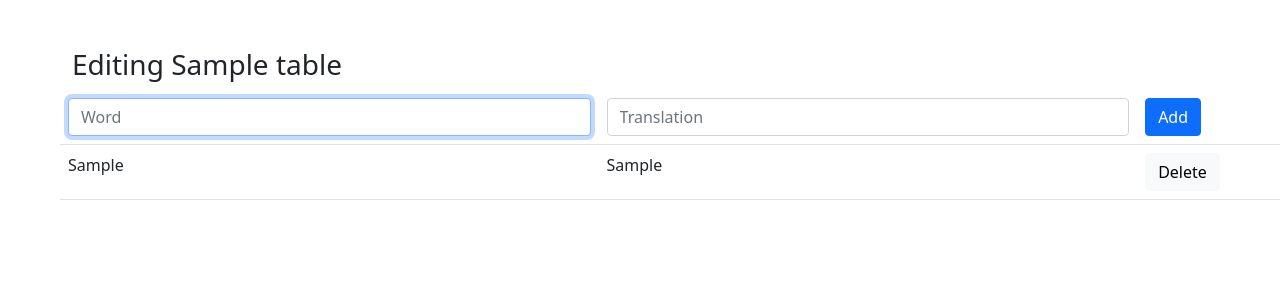
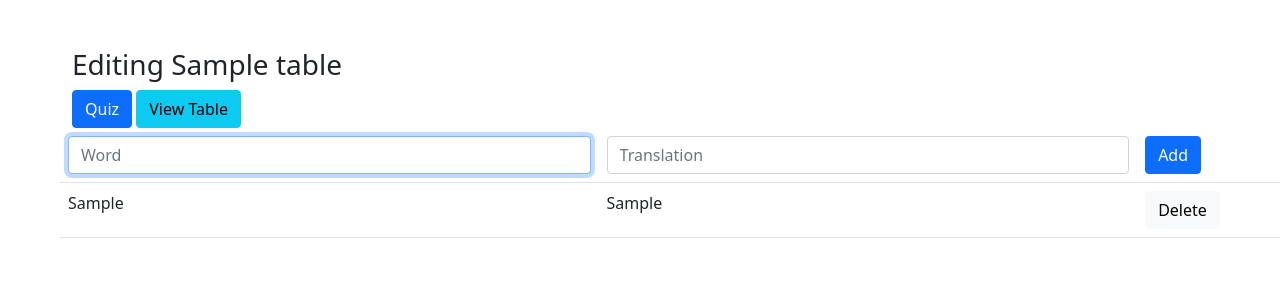
Before and after one commit to nm96/mensable, a Flask app: template mensable/templates/edit_table.html in a window 1280 px wide; the page is wider, and only the part inside the window is pictured. Shown: the part 66-366 px from the top of that part. Run offline with Flask 2, Linux system fonts and the light colour scheme; the template is opened without the code that fills it: values that come from a table or form of the project are taken from there, others are empty; tables that the repository leaves empty hold one stand-in row (values such as "Sample post").

Commit message:
Tweak documentation, add link buttons to edit table page

```diff
--- a/mensable/api.py
+++ b/mensable/api.py
@@ -164,7 +164,6 @@ def quiz(language_name, table_name):
     """Test a user's knowledge of the words in a table with a randomized quiz"""
 
     if request.method == "GET":
-
         table = Table.query.filter_by(name=table_name).first()
 
         if not table:
@@ -172,7 +171,7 @@ def quiz(language_name, table_name):
             return redirect("/")
 
         if "to_test" not in session:
-            # Load list of word pairs IDs to learn as session variable
+            # Load (random!) list of word pair IDs to learn as session variable
             all_word_pair_ids = [word_pair.id for word_pair in table.words]
             session["to_test"] = sample(all_word_pair_ids,
                                         min(5, len(all_word_pair_ids)))
@@ -197,7 +196,6 @@ def quiz(language_name, table_name):
             return render_template("quiz.html", table=table,
                     word_pair=word_pair)
 
-
     elif request.method == "POST":
         word_pair_id = session["to_test"][0]
         word_pair = WordPair.query.filter_by(id=word_pair_id).first()
--- a/mensable/models.py
+++ b/mensable/models.py
@@ -41,7 +41,7 @@ class Language(db.Model):
         return True
 
 
-# Helper table for documenting Table/WordPair relationships
+# Helper table for keeping track of which WordPairs are in which Tables
 table_word_pair = db.Table('table_word_pair',
         db.Column('word_pair_id', db.Integer, db.ForeignKey('word_pair.id')),
         db.Column('table_id', db.Integer, db.ForeignKey('table.id')))
--- a/mensable/templates/edit_table.html
+++ b/mensable/templates/edit_table.html
@@ -3,6 +3,8 @@
 {% block body %}
 	<div class="container-fluid">
 		<h3>Editing {{ table.name }}</h3>
+		<a class="btn btn-primary" href="/quiz/{{ table.language.name }}/{{ table.name }}" role="button">Quiz</a>
+		<a class="btn btn-info" href="/view_table/{{ table.language.name }}/{{ table.name }}" role="button">View Table</a>
 	</div>
 	<form action="/edit_table/{{ language.name }}/{{ table.name }}" method="post" id="add_word"></form>
 	<form action="/delete_word/{{ language.name }}/{{ table.name }}" method="post" id="delete_word"></form>
```
